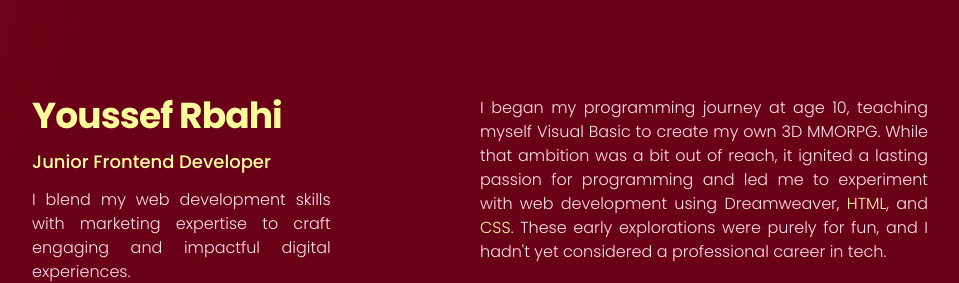
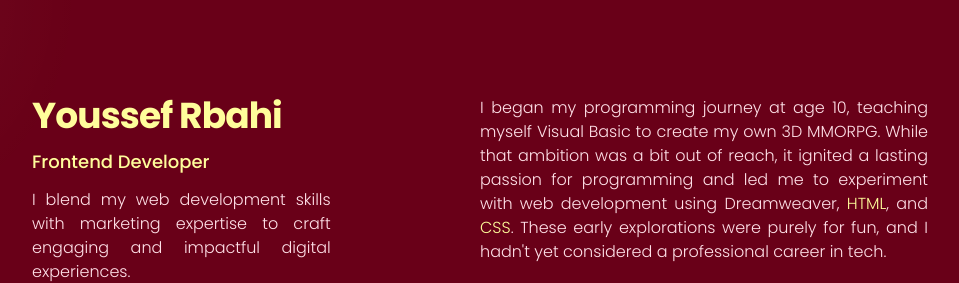
Before and after one commit to YoussefRbahi/rbahi-com, a React (Vite) app: page / in a window 1280 px wide. Both pictures are taken after a click on the button "Scroll down or press ↵ Enter". Shown: the top 283 px of the page, without its empty margins (160-1119 px from the left). Built offline with nearby package versions, Linux system fonts and the light colour scheme; no server answers.

Commit message:
Edit bio

```diff
--- a/src/components/Bio.jsx
+++ b/src/components/Bio.jsx
@@ -9,7 +9,7 @@ function Bio() {
         <a href="/">Youssef Rbahi</a>
       </h1>
       <h2 className="text-lg font-medium text-highcontrast">
-        Junior Frontend Developer
+        Frontend Developer
       </h2>
       <p className="text-md text-justify">
         I blend my web development skills with marketing expertise to craft
```
